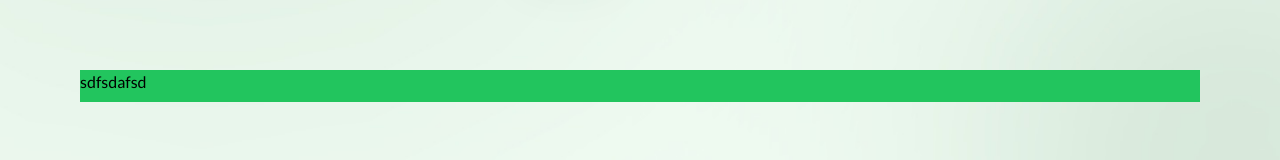
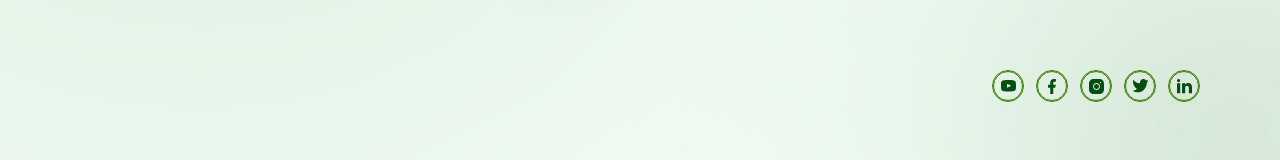
Before and after one commit to Colab-Apes/landingpage, a React (Create React App) app: page / in a window 1280 px wide. Shown: the part 612-772 px from the top of the page. Built offline with nearby package versions, Linux system fonts and the light colour scheme.

Commit message:
doing well

```diff
--- a/src/Components/Socials.jsx
+++ b/src/Components/Socials.jsx
@@ -1,9 +1,27 @@
 import React from "react";
-
+import youtube from "../assets/socials/youtube.svg";
+import facebook from "../assets/socials/facebook.svg";
+import instagram from "../assets/socials/instagram.svg";
+import twitter from "../assets/socials/twitter.svg";
+import linkedin from "../assets/socials/linkedin.svg";
 const Socials = () => {
   return (
-    <div className="flex w-full bg-green-500 h-[2rem]  float-right">
-      sdfsdafsd
+    <div className="flex w-full  h-[2rem] items-center justify-end gap-x-3">
+      <a href="" className="border-[#3B8004] border h-[2rem] w-[2rem] rounded-full flex justify-center items-center">
+        <img src={youtube} alt="" />
+      </a>
+      <a  href="" className="border-[#3B8004] border h-[2rem] w-[2rem] rounded-full flex justify-center items-center">
+        <img src={facebook} alt="" />
+      </a>
+      <a  href="" className="border-[#3B8004] border h-[2rem] w-[2rem] rounded-full flex justify-center items-center">
+        <img src={instagram} alt="" />
+      </a>
+      <a  href="" className="border-[#3B8004] border h-[2rem] w-[2rem] rounded-full flex justify-center items-center">
+        <img src={twitter} alt="" />
+      </a>
+      <a  href="" className="border-[#3B8004] border h-[2rem] w-[2rem] rounded-full flex justify-center items-center">
+        <img src={linkedin} alt="" />
+      </a>
     </div>
   );
 };
```
